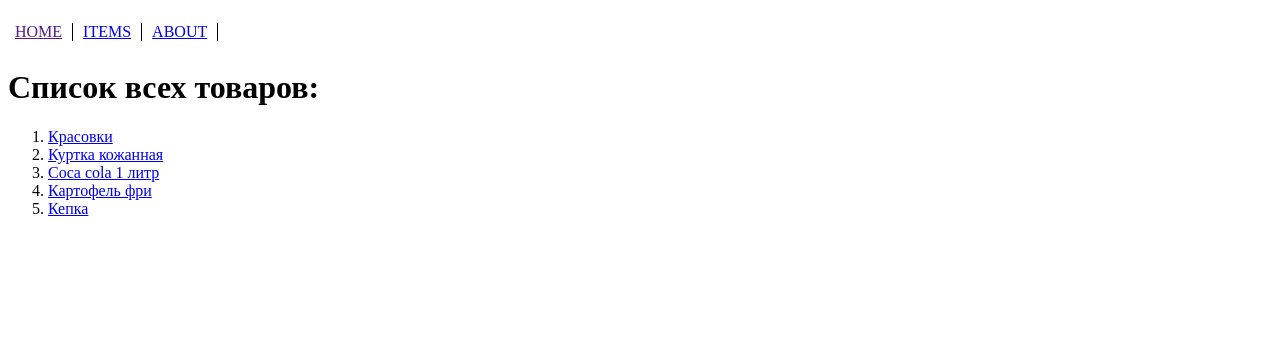
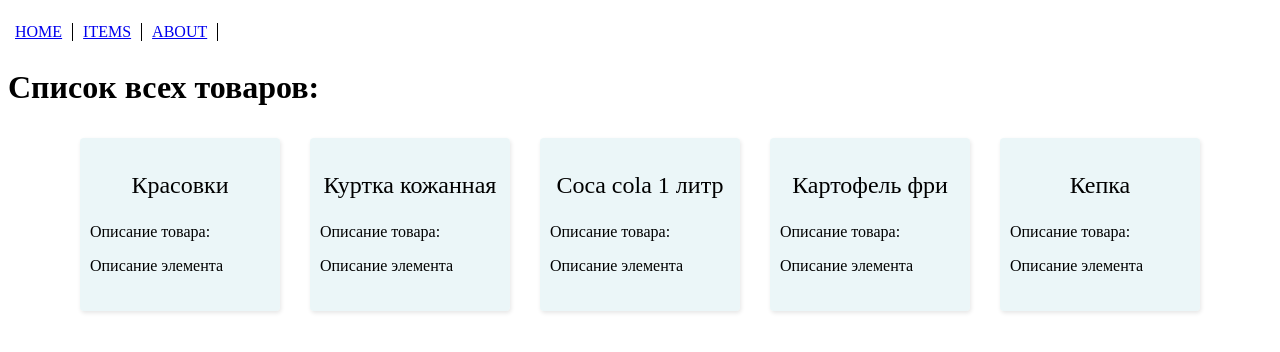
Before and after one commit to Vansilkn/FirstDjango_24082025, a Django app: template templates/items_list.html in a window 1280 px wide. Shown: the top 352 px of the page. Run offline with Django 5.2, Linux system fonts and the light colour scheme; the template is opened without the code that fills it: values that come from a table or form of the project are taken from there, others are empty; data comes from the database, SQL or seed files in the repository.

Commit message:
Done.M3:Part2,_task1-3

```diff
--- a/FirstDjango/urls.py
+++ b/FirstDjango/urls.py
@@ -5,5 +5,5 @@ urlpatterns = [
     path('', views.home),
     path('about/', views.about),
     path('item/<int:item_id>/', views.get_item),
-    path('items', views.get_items)
+    path('items/', views.get_items)
 ]
--- a/MainApp/models.py
+++ b/MainApp/models.py
@@ -6,3 +6,4 @@ class Item(models.Model):
     name  = models.CharField(max_length=100)
     brand = models.CharField(max_length=100)
     count = models.PositiveIntegerField()
+    description = models.TextField(max_length=300, default="Описание элемента")
--- a/MainApp/views.py
+++ b/MainApp/views.py
@@ -38,7 +38,6 @@ def get_item(request, item_id:int ):
         return render(request, "item_page.html", context)
 
 
-
 def get_items(request):
     """ Get all items from db. """
     items = Item.objects.all()
--- a/templates/about.html
+++ b/templates/about.html
@@ -37,7 +37,7 @@
     <header>
         <nav>
             <ul class="menu">
-                <li><a href="">Home</a></li>
+                <li><a href="/">Home</a></li>
                 <li><a href="/items">Items</a></li>
                 <li><a href="/about">About</a></li>
             </ul>
--- a/templates/errors.html
+++ b/templates/errors.html
@@ -1,5 +1,5 @@
 <!DOCTYPE html>
-<html lang="en">
+<html lang="ru">
 <head>
     <meta charset="UTF-8">
     <meta name="viewport" content="width=device-width, initial-scale=1.0">
--- a/templates/index.html
+++ b/templates/index.html
@@ -37,7 +37,7 @@
     <header>
         <nav>
             <ul class="menu">
-                <li><a href="">Home</a></li>
+                <li><a href="/">Home</a></li>
                 <li><a href="/items">Items</a></li>
                 <li><a href="/about">About</a></li>
             </ul>
--- a/templates/items_list.html
+++ b/templates/items_list.html
@@ -1,5 +1,5 @@
 <!DOCTYPE html>
-<html lang="en">
+<html lang="ru">
 <head>
     <meta charset="UTF-8">
     <meta name="viewport" content="width=device-width, initial-scale=1.0">
@@ -31,25 +31,74 @@
             list-style: none;
             text-transform: uppercase;
 	    }
+
+
+        * {
+            box-sizing: border-box;
+        }
+        .item {
+            /* float: left; */
+            width: 150pt;
+            height: 100%;
+            margin: 10px;
+            box-shadow: 1px 2px 4px rgba(0,0,0,0.1);
+            border-radius: 4px;
+            padding-top: 10px;
+            background: rgba(223, 241, 244, 0.625);
+        }
+        .item:hover {
+            background: rgba(207, 232, 237);
+            box-shadow: 4px 8px 16px rgba(71, 215, 240);
+        }
+        .item p {
+            padding-left: 10px;
+            padding-right: 10px;
+        }
+        .item_name {
+            font-size: 1.5em;
+            text-align: center;
+        }
+        .item a {
+            text-decoration: none;
+            color: black;
+            text-align: justify;
+        }
+        .items {
+            width: 100%;
+            display: grid;
+            /* автоматически заполняем на всю ширину grid-контейнера */
+            grid-template-columns: repeat(auto-fill, 200px);
+            max-width: 1200px; /* ширина grid-контейнера */
+            justify-content: center;
+            justify-items: center; /* размещает карточку по центру */
+            column-gap: 30px; /* Отступ между колонками */
+            row-gap: 40px; /* отступ между рядами */
+            margin: 0 auto;
+        }
     </style>
 </head>
 <body>
     <header>
         <nav>
             <ul class="menu">
-                <li><a href="">Home</a></li>
+                <li><a href="/">Home</a></li>
                 <li><a href="/items">Items</a></li>
                 <li><a href="/about">About</a></li>
             </ul>
         </nav>
     </header>
-    <div>
-        <h1>Список всех товаров:</h1>
-        <ol>
+
+    <h1>Список всех товаров:</h1>
+    <div class="items">
         {% for item in items %}
-            <li><a href = "/item/{{item.id}}">{{item.name}}</a></li>
+            <div class="item">
+                <a href = "/item/{{item.id}}">
+                    <p class="item_name">{{item.name}}</p>
+                    <p>Описание товара:</p>
+                    <p>{{item.description}}</p>
+                </a>
+            </div>
         {% endfor %}
-        </ol>
     </div>
 </body>
 </html>
```
Also changed, not shown: templates/item_page.html (+6 -10 lines), MainApp/migrations/0002_item_description.py (added).
